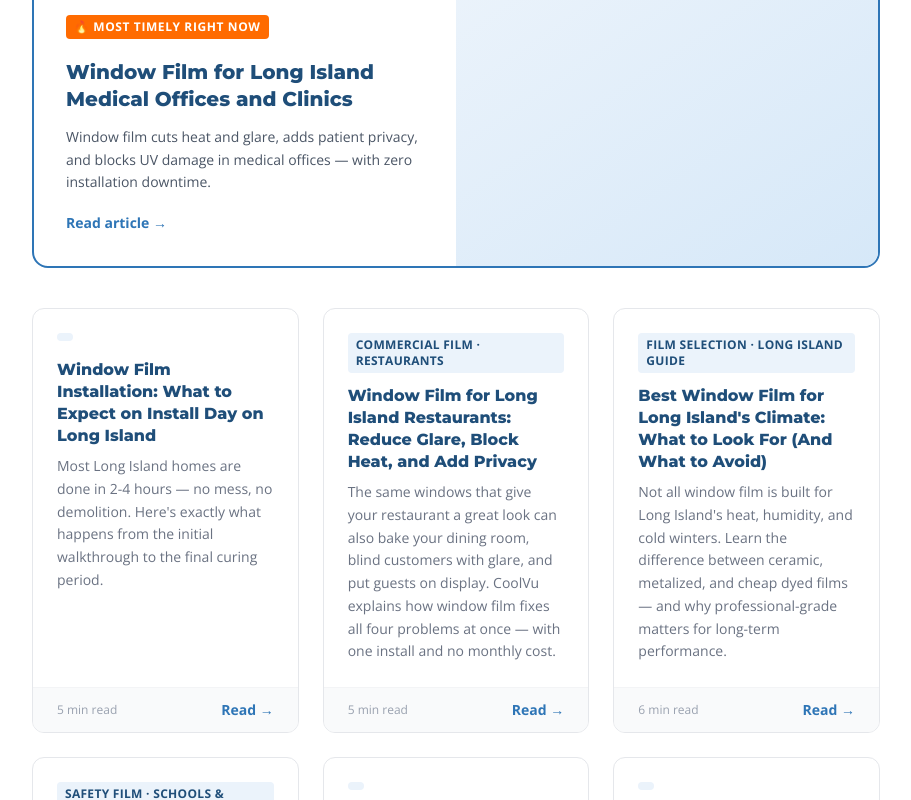
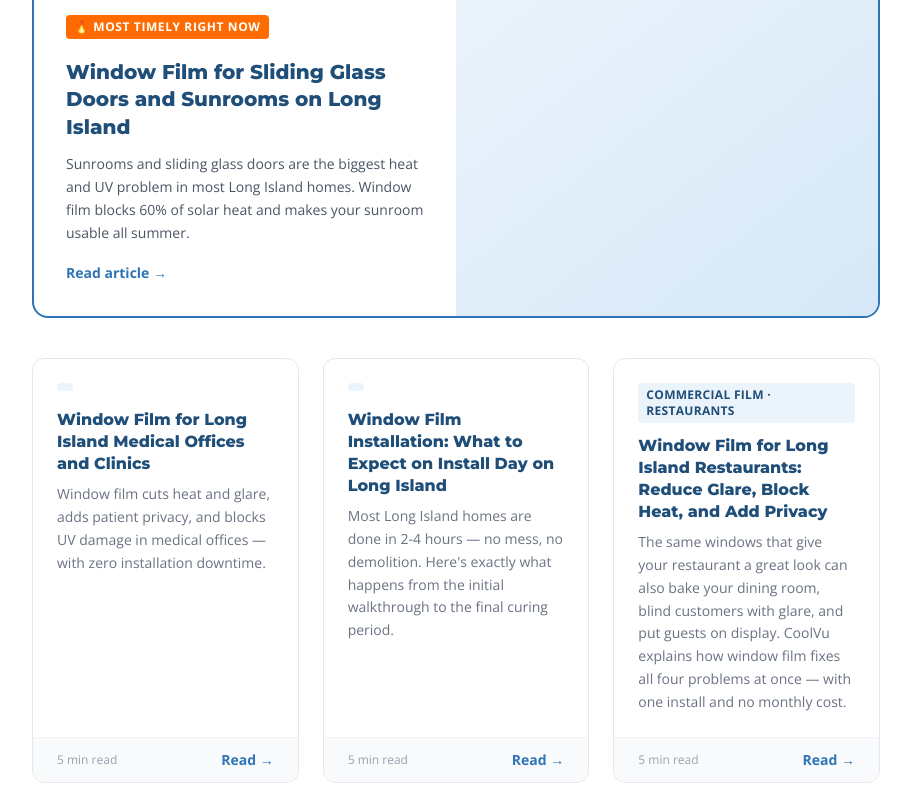
Before and after one commit to pjs8875/CoolVu, a Next.js app: page /blog in a window 1280 px wide. Shown: the part 540-1340 px from the top of the page, without its empty margins (184-1095 px from the left). Built offline with nearby package versions, Linux system fonts and the light colour scheme; no server answers.

Commit message:
Update BlogIndexPage: add sliding glass doors sunrooms article

```diff
--- a/components/blog/BlogIndexPage.tsx
+++ b/components/blog/BlogIndexPage.tsx
@@ -3,6 +3,13 @@ import Navbar from "@/components/Navbar";
 import Footer from "@/components/Footer";
 
 const posts = [
+  {
+    title: "Window Film for Sliding Glass Doors and Sunrooms on Long Island",
+    excerpt: "Sunrooms and sliding glass doors are the biggest heat and UV problem in most Long Island homes. Window film blocks 60% of solar heat and makes your sunroom usable all summer.",
+    date: "May 30, 2026",
+    slug: "window-film-sliding-glass-doors-sunrooms-long-island",
+    readTime: "5 min read",
+  },
   {
     title: "Window Film for Long Island Medical Offices and Clinics",
     excerpt: "Window film cuts heat and glare, adds patient privacy, and blocks UV damage in medical offices — with zero installation downtime.",
```
